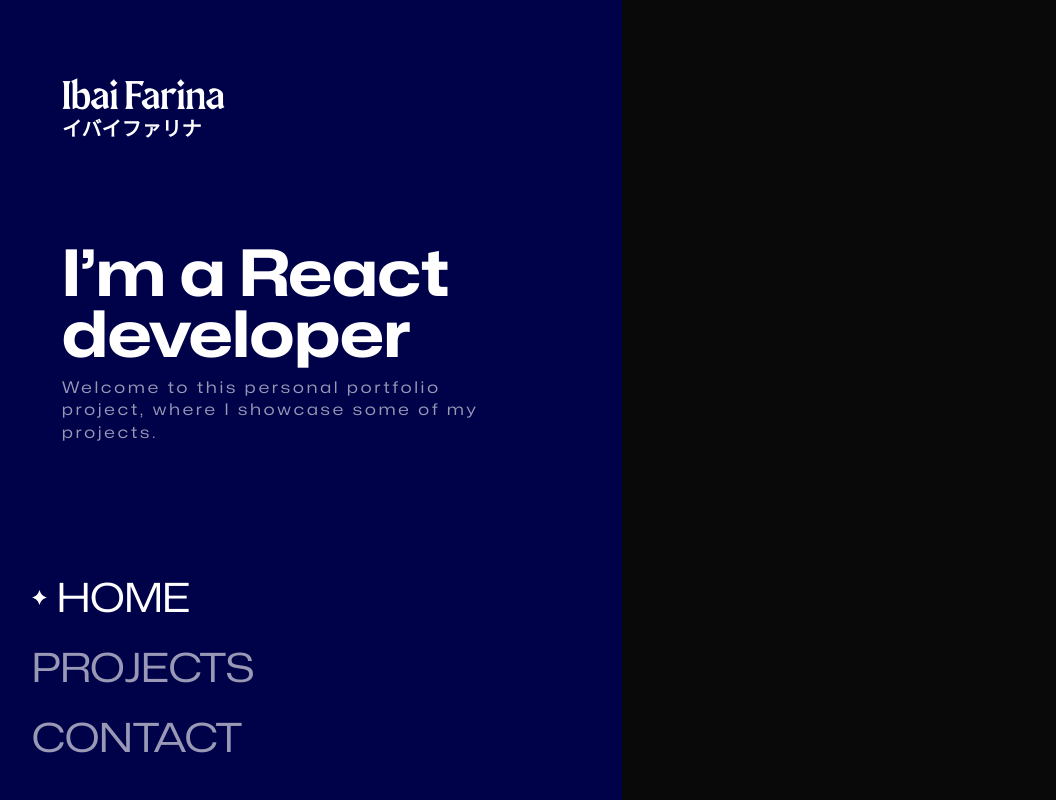
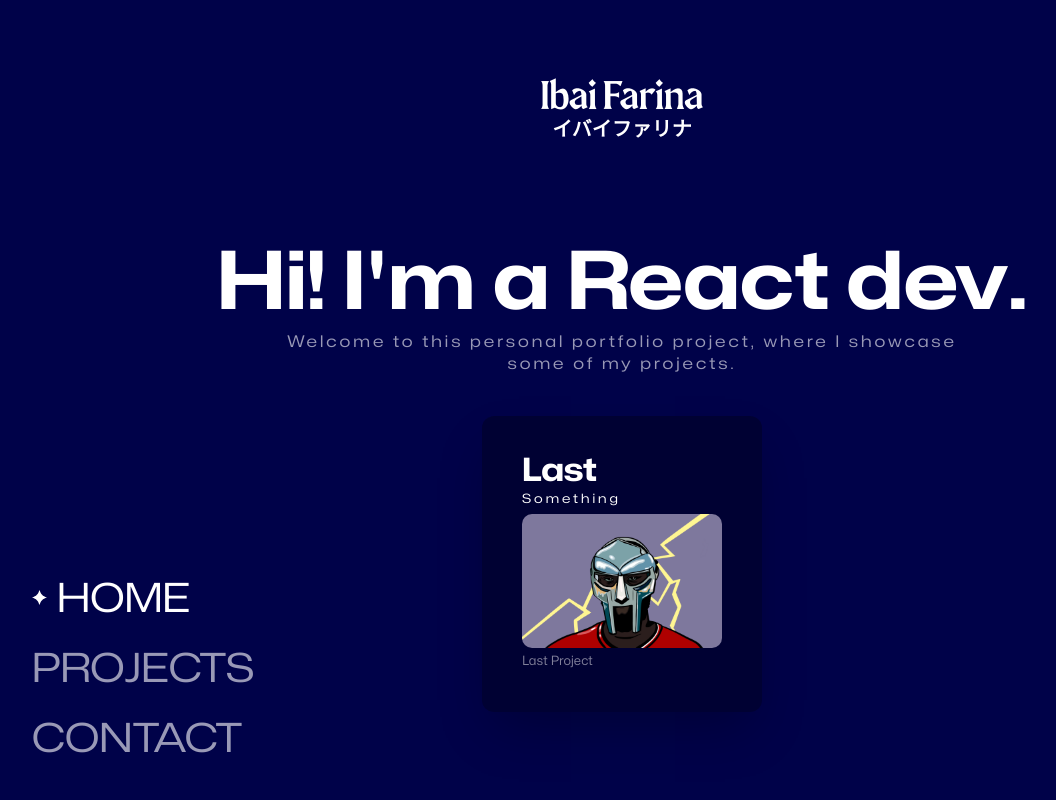
Before and after one commit to Auax/portfolio, a React (Create React App) app: page / in a window 1280 px wide. Shown: the whole page, without its empty margins (18-1074 px from the left). Built offline with nearby package versions, Linux system fonts and the light colour scheme; a web font is replaced by a local one.

Commit message:
routes and styling

```diff
--- a/src/components/Card/Card.jsx
+++ b/src/components/Card/Card.jsx
@@ -1,10 +1,6 @@
 import React from 'react';
 import styled from "styled-components";
 import {Subtitle, SubtitleBase, TitleBase, TitleH2} from "../UI/Texts";
-
-const CardContainer = styled.div`
-  text-align: left;
-`;
 
 const CardTitle = styled.h3`
   font-size: 2em;
@@ -25,11 +21,11 @@ const CardImage = styled.img`
 
 const Card = (props) => {
     return (
-        <CardContainer className={props.className}>
+        <div className={props.className}>
             <CardTitle>{props.title}</CardTitle>
-            <CardDescription>{props.subtitle}</CardDescription>
+            <CardDescription>{props.description}</CardDescription>
             <CardImage src={props.image} alt={props.imageAlt}/>
-        </CardContainer>
+        </div>
     );
 };
 
--- a/src/components/Logo/Logo.css
+++ b/src/components/Logo/Logo.css
@@ -3,8 +3,6 @@
 @tailwind utilities;
 
 .logo {
-    /*margin-left: 118px;*/
-    /*margin-top: 68px;*/
     width: fit-content;
     font-family: "Maragsa", sans-serif;
     color: white;
--- a/src/components/UI/GridContainer.js
+++ /dev/null
@@ -1,15 +0,0 @@
-import styled from "styled-components";
-
-export const GridContainer = styled.div`
-  display: grid;
-  grid-template-columns: 43% 1fr;
-
-  @media (max-width: 1536px) {
-    grid-template-columns: 50% 1fr;
-  }
-
-  @media (max-width: 1024px) {
-    grid-template-columns: none;
-    grid-template-rows: 1fr 1fr;
-  }
-`;
--- a/src/components/UI/Texts.jsx
+++ b/src/components/UI/Texts.jsx
@@ -52,7 +52,7 @@ export const SubtitleBase = css`
 
 export const Subtitle = styled.p`
   ${SubtitleBase};
-  text-align: ${props => props.align || "left"};
+  ${props => props.align ? `text-align: ${props.align}` : ""};
   color: rgba(255, 255, 255, 0.6);
   font-size: 1.25em;
   margin-top: 0.5em;
--- a/src/views/Hero/Introduction.jsx
+++ b/src/views/Hero/Introduction.jsx
@@ -1,12 +1,16 @@
 import React from 'react';
 import styled from "styled-components";
 import Logo from "../../components/Logo/Logo";
-import {Subtitle, TitleH1} from "../../components/UI/Texts";
+import {Subtitle, TitleBase} from "../../components/UI/Texts";
+import Card from "../../components/Card/Card";
+import img from "../../resources/images/sample_img_1.png";
+
 
 const IntroContainer = styled.div`
   width: 100%;
   height: 100vh;
   background: #000249;
+  text-align: center;
   margin: 0;
   padding: 68px 100px 20px 100px;
 
@@ -15,38 +19,58 @@ const IntroContainer = styled.div`
   }
 
   @media (max-width: 1024px) {
-    text-align: center;
-    padding: 20px;
+    padding: 68px 30px 20px 30px;
+  }
+`;
+const IntroTitle = styled.h1`
+  ${TitleBase};
+  margin-top: 100px;
+  font-size: 6em;
+
+  @media (max-width: 1536px) {
+    font-size: 5em;
+  }
+
+  @media (max-width: 1024px) {
+    font-size: 4em;
   }
 `;
 
 const IntroSubtitle = styled(Subtitle)`
-  max-width: 80%;
+  text-align: center;
+  margin-left: auto;
+  margin-right: auto;
+  width: 50%;
 
   @media (max-width: 1536px) {
-    max-width: 90%;
-  }
-
-  @media (max-width: 1024px) {
-    max-width: 60%;
-    text-align: center;
-    margin-left: auto;
-    margin-right: auto;
+    width: 60%;
   }
 
   @media (max-width: 700px) {
-    max-width: 90%;
+    width: 80%;
   }`;
 
 const Introduction = () => {
     return (
         <IntroContainer>
-            <div className="lg:mx-0 mx-auto w-fit">
+            <div className="mx-auto w-fit">
                 <Logo/>
             </div>
-            <TitleH1>I’m a React developer</TitleH1>
-            <IntroSubtitle>Welcome to this personal portfolio project, where I showcase some of my projects.
-            </IntroSubtitle>
+            <IntroTitle>Hi! I'm a React dev.</IntroTitle>
+            <IntroSubtitle>Welcome to this personal portfolio project, where I showcase some of my
+                projects.</IntroSubtitle>
+            <div className="mx-auto text-center">
+                <div className="w-1/4 mx-auto text-left mt-10 bg-black/30 shadow-2xl p-10 rounded-xl">
+                    <Card
+                        title="Last"
+                        description="Something"
+                        image={img}
+                    />
+                    <small className="text-white/50">
+                        Last Project
+                    </small>
+                </div>
+            </div>
         </IntroContainer>
     );
 };
--- a/src/views/Home.jsx
+++ b/src/views/Home.jsx
@@ -1,19 +1,13 @@
 import styled from "styled-components";
 import Projects from "./Projects/Projects";
 import Introduction from "./Hero/Introduction";
-import {GridContainer} from "../components/UI/GridContainer";
-
-
-
 
 const Home = () => {
 
 
     return (
         <>
-            <GridContainer>
-                <Introduction/>
-            </GridContainer>
+            <Introduction/>
         </>
 
     )
--- a/src/views/Projects/Projects.jsx
+++ b/src/views/Projects/Projects.jsx
@@ -13,7 +13,7 @@ const ProjectContainer = styled.div`
   padding: 4em;
 
   & {
-    max-width: 70%;
+    max-width: 50%;
   }
 `;
 
@@ -22,12 +22,12 @@ const Projects = () => {
         <ProjectContainer>
             <Card
                 title="Samurai"
-                subtitle="AI generated image from prompt using Midjoruney"
+                description="AI generated image from prompt using Midjoruney"
                 image={sampleImage1}
             />
             <Card
                 title="Samurai"
-                subtitle="AI generated image from prompt using Midjoruney"
+                description="AI generated image from prompt using Midjoruney"
                 image={sampleImage1}/>
         </ProjectContainer>
     );
--- a/src/views/Projects/ProjectsStyles.jsx
+++ /dev/null
@@ -1,51 +0,0 @@
-import styled from "styled-components";
-
-// export const ImageContainer = styled.div`
-//   position: absolute;
-//   top: 50%;
-//   left: 50%;
-//   transform: translate(-50%, -50%);
-//   width: 100%;
-//
-//
-// `;
-//
-// export const ImageSlider = styled.div`
-//   display: flex;
-//   width: 100%;
-//   justify-content: center;
-//   align-items: center;
-//   //overflow: hidden;
-//
-//   & img:first-child {
-//
-//   }
-// `;
-//
-// export const Slide = styled.img`
-//   transition: all 0.1s ease-in;
-//   cursor: pointer;
-//   border-radius: 20px;
-//
-//   ${({focus}) => focus ? `
-//     height: 400px;
-//     position: absolute;
-//     z-index: 1;
-//     &:hover {
-//         transform: scale(102%);
-//     }
-//     ` : `
-//     height: 300px;
-//     opacity: 0.3;
-//     filter: blur(1px);
-//
-//     &:hover {
-//         transform: scale(102%);
-//         filter: blur(1px) brightness(155%);
-//     }
-//             `}
-// `;
-
-export const Slide = styled.img`
-  height: 200px;
-`;
```
